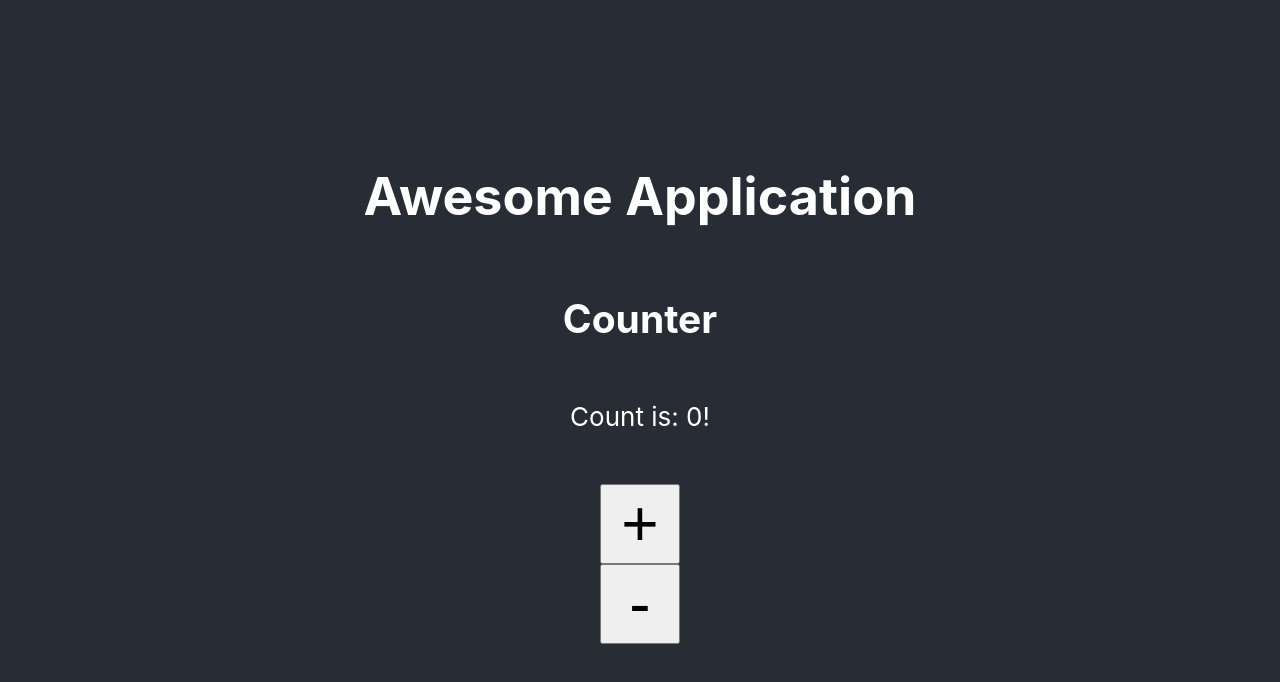
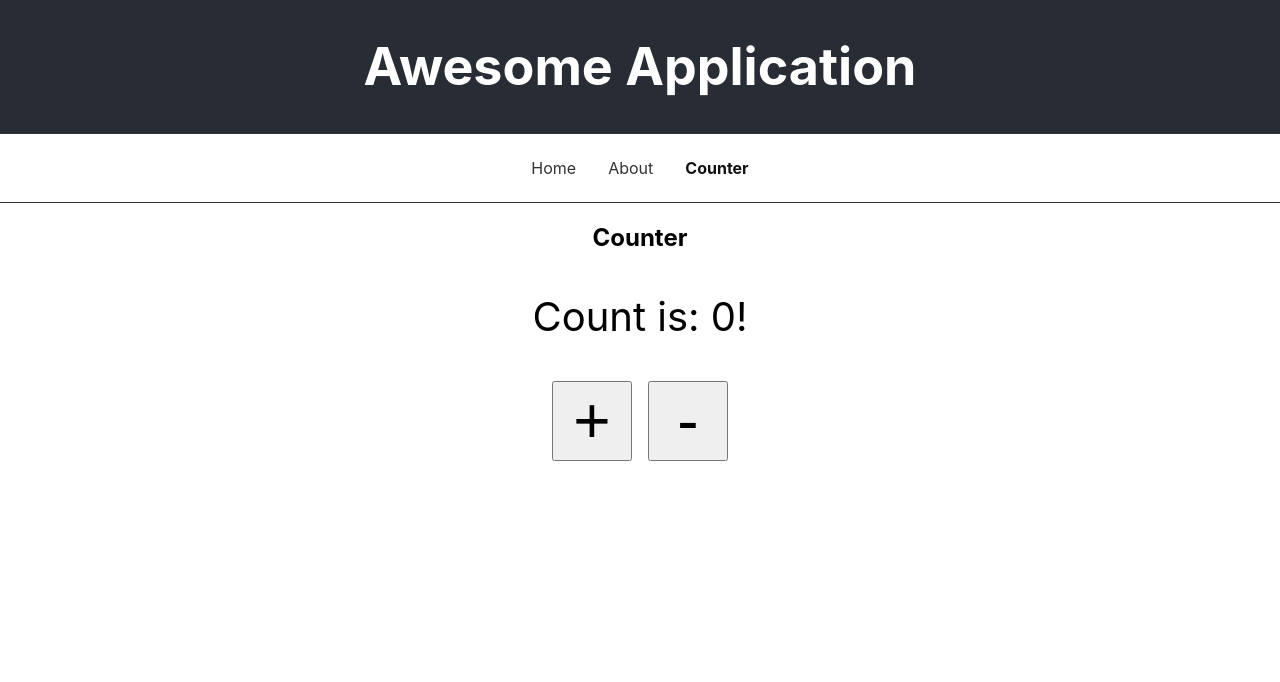
Before and after one commit to teamradhq/vite-example, a React (Vite) app: page /counter in a window 1280 px wide. Shown: the top 682 px of the page. Built offline with nearby package versions, Linux system fonts and the light colour scheme.

Commit message:
Configure react-router

```diff
--- a/package.json
+++ b/package.json
@@ -4,7 +4,9 @@
   "version": "0.0.0",
   "dependencies": {
     "react": "^17.0.2",
-    "react-dom": "^17.0.2"
+    "react-dom": "^17.0.2",
+    "react-router-dom": "^6.2.2",
+    "uuid": "^8.3.2"
   },
   "devDependencies": {
     "@jest/types": "^27.5.1",
--- a/src/App.css
+++ b/src/App.css
@@ -4,7 +4,6 @@
 
 .app-header {
   background-color: #282c34;
-  min-height: 100vh;
   display: flex;
   flex-direction: column;
   align-items: center;
@@ -21,11 +20,36 @@ button {
   font-size: calc(10px + 2vmin);
 }
 
-.ui-button {
-  font-size: 4rem;
-  min-width: 1.25em;
-  min-height: 1.25em;
-  justify-content: center;
-  align-items: center;
-  display: flex;
+nav {
+  border-top: 1px solid #333;
+  border-bottom: 1px solid #333;
+  margin-bottom: 1em;
+
+  li a {
+    color: #333;
+    display: inline-block;
+    margin: 0 0.5em;
+    padding: 0.5em;
+    text-decoration: none;
+  }
+
+  li:first-of-type a {
+    margin-left: 0;
+  }
+
+  li:last-of-type a {
+    margin-right: 0;
+  }
+
+  ul {
+    list-style-type: none;
+    padding-left: 0;
+    display: flex;
+    justify-content: center;
+  }
+
+  [aria-current="page"] {
+    font-weight: bold;
+    color: #111;
+  }
 }
--- a/src/App.tsx
+++ b/src/App.tsx
@@ -1,45 +1,39 @@
-import { useState, MouseEventHandler, FC } from 'react';
+import { Routes, Route, NavLink } from 'react-router-dom';
+import { v4 as uuid } from 'uuid';
+
 import './App.css';
+import { Counter } from '@src/pages/Counter';
 
-type ButtonProps = {
-  text: string,
-  onClick: MouseEventHandler<HTMLButtonElement>,
-};
 
-/* eslint-disable @typescript-eslint/no-empty-function */
-const Button: FC<ButtonProps> = ({ text, onClick }: ButtonProps) => (
-  <button className="ui-button" type="button" onClick={onClick || (() => {})}>
-    <span>{text}</span>
-  </button>
-);
-/* eslint-enable @typescript-eslint/no-empty-function */
-
-type CountProps = {
-  count: number,
-};
-
-const DisplayCount: FC<CountProps> = ({ count }) => (
-  <p className="ui-count">Count is: {count}!</p>
-);
+const links = [
+  ['/', 'Home', uuid()],
+  ['/about', 'About', uuid()],
+  ['/counter', 'Counter', uuid()],
+];
 
 function App() {
-  const [count, setCount] = useState(0);
-
-  const updateCount = (increment: number) => () => {
-    setCount(count + increment);
-  };
 
   return (
     <div className="app">
       <header className="app-header">
         <h1>{process.env.APP_TITLE}</h1>
-        <h2>Counter</h2>
-        <DisplayCount count={count} />
-        <p>
-          <Button text="+" onClick={updateCount(1)} />
-          <Button text="-" onClick={updateCount(-1)} />
-        </p>
       </header>
+      <nav>
+        <ul>
+          {links.map(([route, title, key]) => (
+            <li key={key}>
+              <NavLink
+                to={route}
+              >{title}</NavLink>
+            </li>
+           ))}
+        </ul>
+      </nav>
+      <Routes>
+        <Route path="/" element={<>Home</>} />
+        <Route path="/about" element={<>About</>} />
+        <Route path="/counter" element={<Counter />} />
+      </Routes>
     </div>
   );
 }
--- /dev/null
+++ b/src/components/Button.css
@@ -0,0 +1,8 @@
+.ui-button {
+  font-size: 4rem;
+  min-width: 1.25em;
+  min-height: 1.25em;
+  justify-content: center;
+  align-items: center;
+  display: flex;
+}
--- /dev/null
+++ b/src/components/Button.tsx
@@ -0,0 +1,26 @@
+import { FC } from 'react';
+import './Button.css';
+
+export const Button: FC<Props.Button> = ({
+  onClick,
+  text,
+  type,
+}: Props.Button) => {
+  if (onClick) {
+    return (
+      <button
+        className="ui-button"
+        type={type || 'button'}
+        onClick={onClick}
+      >
+        <span>{text}</span>
+      </button>
+    );
+  }
+
+  return (
+    <button className="ui-button" type={type || 'button'}>
+      <span>{text}</span>
+    </button>
+  );
+};
--- a/src/main.tsx
+++ b/src/main.tsx
@@ -1,11 +1,15 @@
 import React from 'react';
 import ReactDOM from 'react-dom';
+import { BrowserRouter } from 'react-router-dom';
+
 import './index.css';
 import App from './App';
 
 ReactDOM.render(
   <React.StrictMode>
-    <App />
+    <BrowserRouter>
+      <App />
+    </BrowserRouter>
   </React.StrictMode>,
   document.getElementById('root'),
 );
--- /dev/null
+++ b/src/pages/Counter.css
@@ -0,0 +1,23 @@
+.page-counter {
+  .increment {
+    display: flex;
+    justify-content: center;
+  }
+
+  .ui-button {
+    margin-right: 0.125em;
+    margin-left: 0.125em;
+
+    &:first-of-type {
+      margin-left: 0;
+    }
+
+    &:last-of-type {
+      margin-right: 0;
+    }
+  }
+
+  .ui-count {
+    font-size: 2.5em;
+  }
+}
--- /dev/null
+++ b/src/pages/Counter.tsx
@@ -0,0 +1,36 @@
+import {
+  useState,
+  // MouseEventHandler,
+  FC,
+} from 'react';
+
+import { Button } from '@src/components/Button';
+
+import './Counter.css';
+
+type CountProps = {
+  count: number,
+};
+
+const DisplayCount: FC<CountProps> = ({ count }) => (
+  <p className="ui-count">Count is: {count}!</p>
+);
+
+export function Counter() {
+  const [count, setCount] = useState(0);
+
+  const updateCount = (increment: number) => () => {
+    setCount(count + increment);
+  };
+
+  return (
+    <div className="page page-counter">
+      <h2>Counter</h2>
+      <DisplayCount count={count} />
+      <p className="increment">
+        <Button text="+" onClick={updateCount(1)} />
+        <Button text="-" onClick={updateCount(-1)} />
+      </p>
+    </div>
+  );
+}
--- /dev/null
+++ b/src/types/package.json
@@ -0,0 +1,5 @@
+{
+  "name": "types",
+  "version": "1.0.0",
+  "types": "index.d.ts"
+}
```
Also changed, not shown: src/types/index.d.ts (added, +7 -0 lines), 2 other files (tests, documents, lock files or other folders).
